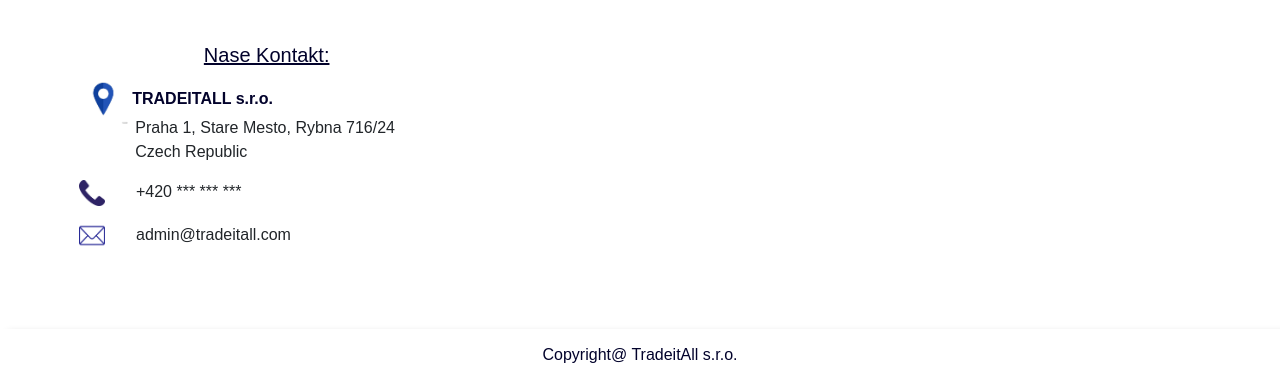
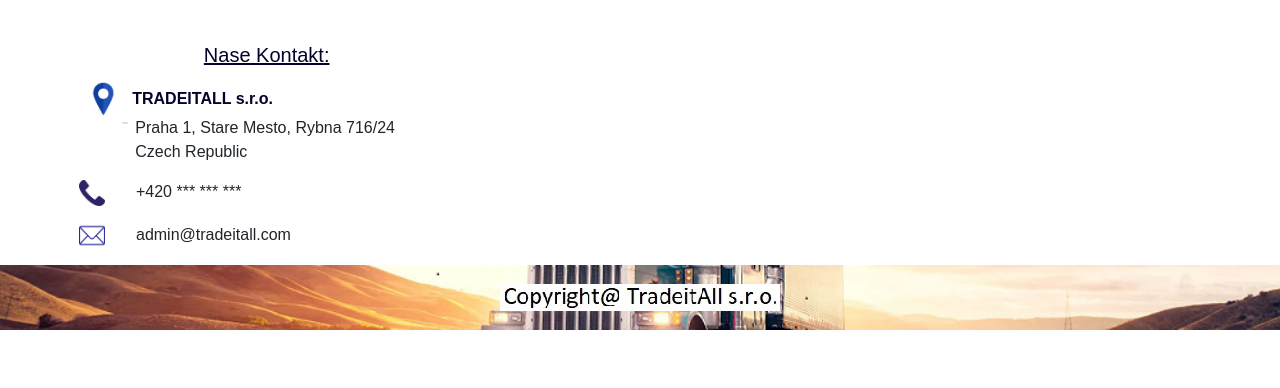
Before and after one commit to timndi/tradeitall, a website: page index.html in a window 1280 px wide. Shown: the part 741-1129 px from the top of the page. After the commit the page ends 1071 px from the top, so only its background shows below. Drawn offline with nearby package versions, Linux system fonts and the light colour scheme.

Commit message:
first commit

```diff
--- a/index.html
+++ b/index.html
@@ -374,10 +374,15 @@
 
 
 
-<div  style="margin-top: 5rem;">
+<!-- <div  style="margin-top: 5rem;">
   <footer class="">
     <h6 style="color: rgb(2, 2, 43);">Copyright@ TradeitAll s.r.o.</h6>
   </footer>
+</div> -->
+
+<div  style='text-align: center; background-image: url("img/trailer-background-amend.png");
+background-repeat: no-repeat; background-size: cover; padding: 1.5% 22%;'>
+   <img src="img/copyright-img.jpg" alt="">
 </div>
 
 <script src="js/script.js"></script>
```
Also changed, not shown: img/copyright-img.jpg (added).
